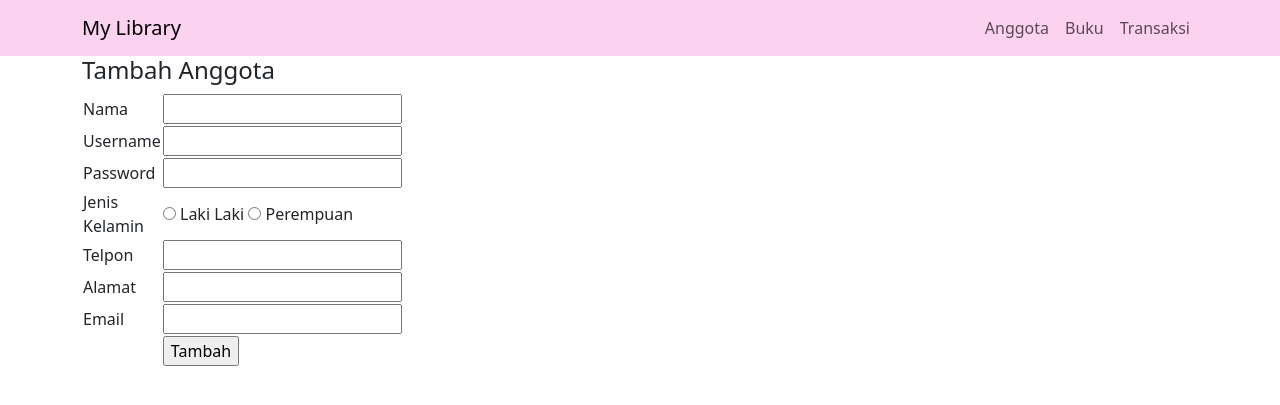
After one commit to nurabella/tugas_php, a PHP site: page /tambah_anggota.php in a window 1280 px wide. The commit adds this page. Shown: the top 405 px of the page. Run offline with PHP 8.4, Linux system fonts and the light colour scheme.

Commit message:
new file

```diff
--- a/sesi_29/anggota.php
+++ b/sesi_29/anggota.php
@@ -42,6 +42,7 @@
    <section id="about" style="background-color: #fff">
         <div class="container" style="height: auto;">
          <h4>Data Anggota Perpustakaan</h4>
+          <a href="tambah_anggota.php"> Tambah Anggota</a><br /><br />
             <table class="table table-bordered">
                 <tr>
                     <td><b>Id</b></td>
@@ -52,6 +53,7 @@
                     <td><b>Telpon</b></td>
                     <td><b>Alamat</b></td>
                     <td><b>Email</b></td>
+                    <td><b>Aksi</b></td>
                 </tr>
                 <?php while ($data = mysqli_fetch_array($query)) { ?>
                  <tr>
@@ -63,13 +65,14 @@
                     <td> <?php echo $data ['telp']; ?> </td>
                     <td> <?php echo $data ['alamat']; ?> </td>
                     <td> <?php echo $data ['email']; ?> </td>
+                    <td><a href="hapus.php<?php echo $data['id_anggota']; ?>">Hapus</a> | <a href="edit.php<?php echo $data['id_anggota']; ?>">Edit</a></td>
                  </tr>
                  <?php } ?>
             </table>
         </div>
       </section>
     <!--akhir about-->
-     <!--footer-->
+    <!--footer-->
 
     <footer class="text-center pb-2 pt-4" style="background-color: #fcd2f1; ">
       <p>Created by <a href="https//instagram.com" class="fw-bold" >Nura Bela</a></p>
--- a/sesi_29/buku.php
+++ b/sesi_29/buku.php
@@ -42,6 +42,7 @@
    <section id="about" style="background-color: #fff">
         <div class="container" style="height: auto;">
          <h4>Daftar Buku</h4>
+          <a href="tambah_buku.php"> Tambah Buku </a><br /><br />
             <table class="table table-bordered">
                 <tr>
                     <td><b>No</b></td>
@@ -53,6 +54,8 @@
                     <td><b>Katalog</b></td>
                     <td><b>Stok</b></td>
                     <td><b>Harga Pinjam</b></td>
+                     <td><b>Aksi</b></td>
+
                 </tr>
                 <?php
                 $no = 1;
--- a/sesi_29/index.php
+++ b/sesi_29/index.php
@@ -59,7 +59,7 @@
       </section>
     <!--akhir about-->
 
-     <!--footer-->
+    <!--footer-->
 
     <footer class="text-center pb-2 pt-4" style="background-color: #fcd2f1; ">
       <p>Created by <a href="https//instagram.com" class="fw-bold" >Nura Bela</a></p>
--- /dev/null
+++ b/sesi_29/tambah_anggota.php
@@ -0,0 +1,84 @@
+
+<!doctype html>
+<html lang="en">
+  <head>
+    <meta charset="utf-8">
+    <meta name="viewport" content="width=device-width, initial-scale=1">
+    <title>My Library</title>
+    <link href="https://cdn.jsdelivr.net/npm/bootstrap@5.3.2/dist/css/bootstrap.min.css" rel="stylesheet" integrity="sha384-T3c6CoIi6uLrA9TneNEoa7RxnatzjcDSCmG1MXxSR1GAsXEV/Dwwykc2MPK8M2HN" crossorigin="anonymous">
+
+<body>
+     <!--navbar-->
+      <nav class="navbar navbar-expand-lg navbar-light" style="background-color: #fcd2f1;">
+        <div class="container">
+          <a class="navbar-brand" href="index.php">My Library</a>
+          <button class="navbar-toggler" type="button" data-bs-toggle="collapse" data-bs-target="#navbarNav" aria-controls="navbarNav" aria-expanded="false" aria-label="Toggle navigation">
+            <span class="navbar-toggler-icon"></span>
+          </button>
+          <div class="collapse navbar-collapse" id="navbarNav">
+          <ul class="navbar-nav ms-auto">
+            <li class="nav-item">
+              <a class="nav-link" aria-current="page" href="anggota.php">Anggota</a>
+            </li>
+            <li class="nav-item">
+              <a class="nav-link" href="buku.php">Buku</a>
+            </li>
+            <li class="nav-item">
+              <a class="nav-link" href="transaksi.php">Transaksi</a>
+            </li>
+          </ul>
+          </div>
+        </div>
+      </nav>
+
+    <!--akhir navbar-->
+
+   <section id="about" style="background-color: #fff">
+        <div class="container" style="height: auto;">
+         <h4>Tambah Anggota</h4>
+         <form action="proses_add.php" method="POST" name="form-input-data">
+            <table width="25%" border="0">
+                  <tr>
+                    <td>Nama</td>
+                    <td><input type="text" name="nama"></td>
+                </tr>
+                  <tr>
+                    <td>Username</td>
+                    <td><input type="text" name="username"></td>
+                </tr>
+                  <tr>
+                    <td>Password</td>
+                    <td><input type="password" name="password"></td>
+                </tr>
+                <tr>
+                  <td>Jenis Kelamin</td>
+                  <td><input type="radio" name="jenis_kelamin" > Laki Laki
+                      <input type="radio" name="jenis_kelamin" > Perempuan
+                  </td>
+                </tr>
+                <tr>
+                    <td>Telpon</td>
+                    <td><input type="text" name="telpon"></td>
+                </tr>
+                  <tr>
+                    <td>Alamat</td>
+                    <td><input type="text" name="alamat"></td>
+                </tr>
+                  <tr>
+                    <td>Email</td>
+                    <td><input type="text" name="email"></td>
+                </tr>
+
+                  <tr>
+                    <td></td>
+                    <td><input type="submit" name="submit" value="Tambah"></td>
+                </tr>
+            </table>
+
+          </form>
+        </div>
+      </section>
+    <!--akhir about-->
+
+</body>
+</html>
```
Also changed, not shown: sesi_29/edit.php (added, +77 -0 lines), sesi_29/proses_add.php (added, +16 -0 lines), sesi_29/tambah_buku.php (added, +87 -0 lines), sesi_29/hapus.php (added), sesi_29/proses_edit_anggota.php (added).
